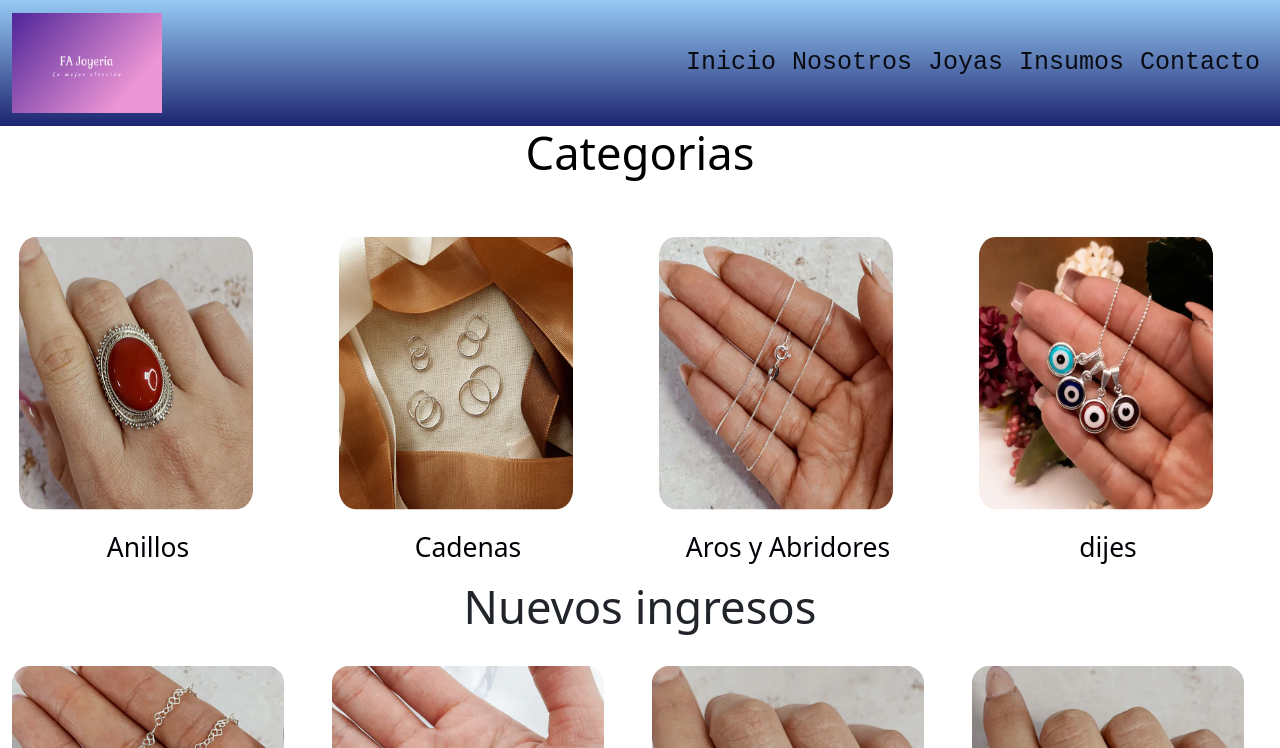
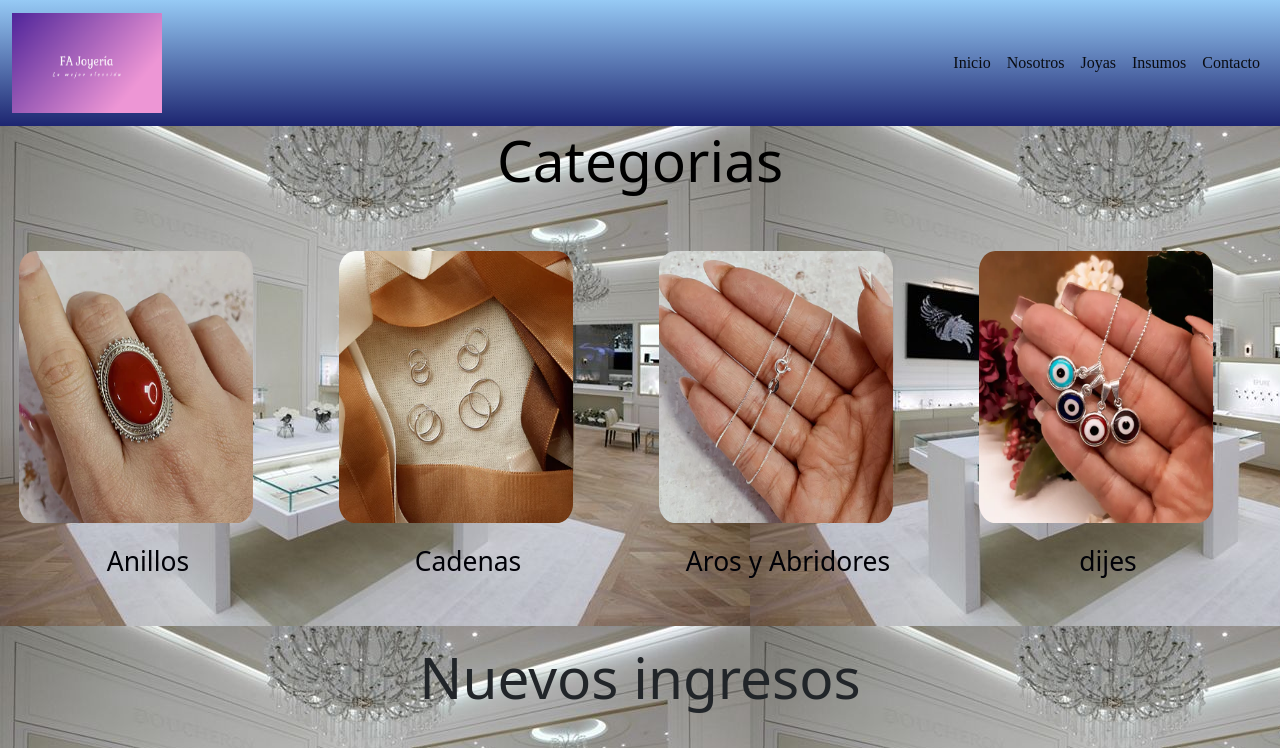
Before and after one commit to mgbattistonicba/fajoyeria, a website: page index.html in a window 1280 px wide. Shown: the top 748 px of the page. Drawn offline with nearby package versions, Linux system fonts and the light colour scheme.

```diff
--- a/estilo/style.css
+++ b/estilo/style.css
@@ -4,8 +4,7 @@
   margin: 0%;
   background: linear-gradient(#96caf5, #1d2570);
   list-style: none;
-  font-family: 'Courier New', Courier, monospace;
-  font-size: 25px; }
+  font-family: 'Times New Roman', Times, serif; }
   header body {
     background-size: cover;
     background-repeat: no-repeat; }
@@ -41,14 +40,14 @@
         grid-template-columns: 1fr 1fr;
         grid-template-rows: 1fr;
         grid-template-areas: "seguidoresArea contactoArea"
-        "datosContactoArea"; } }
+ "datosContactoArea"; } }
     @media screen and (max-width: 480px) {
       footer .datosFooter {
         grid-template-columns: 1fr;
         grid-template-rows: auto;
         grid-template-areas: "seguidoresArea"
-        "contactoArea"
-        "datosContactoArea"; } }
+ "contactoArea"
+ "datosContactoArea"; } }
     footer .datosFooter .seguidores {
       /*se utiliza mixin para darle margin, padding y grid-area al footer*/
       margin: 10px;
@@ -82,7 +81,7 @@
   color: black;
   flex-direction: row;
   text-align: center;
-  font-size: 1.2cm;
+  font-size: 1.5cm;
   animation-duration: 4s;
   animation-name: titulo; }
 
@@ -139,9 +138,9 @@
 
 .nuevosingresos h2 {
   text-align: center;
-  margin-top: 50px;
-  margin-bottom: 20px;
-  font-size: 1.2cm;
+  margin-top: 100px;
+  margin-bottom: 40px;
+  font-size: 1.5cm;
   animation-duration: 4s;
   animation-name: titulo; }
 
@@ -156,7 +155,8 @@
 main {
   margin: 0%;
   padding: 0%;
-  min-height: 70vh; }
+  min-height: 70vh;
+  background-image: url(../img/5a2f1e0c50c4f38a6f5029eb76d8c71a.jpg); }
 
 .maininsumos {
   min-height: 60vh;
```
Also changed, not shown: 1 other file.
